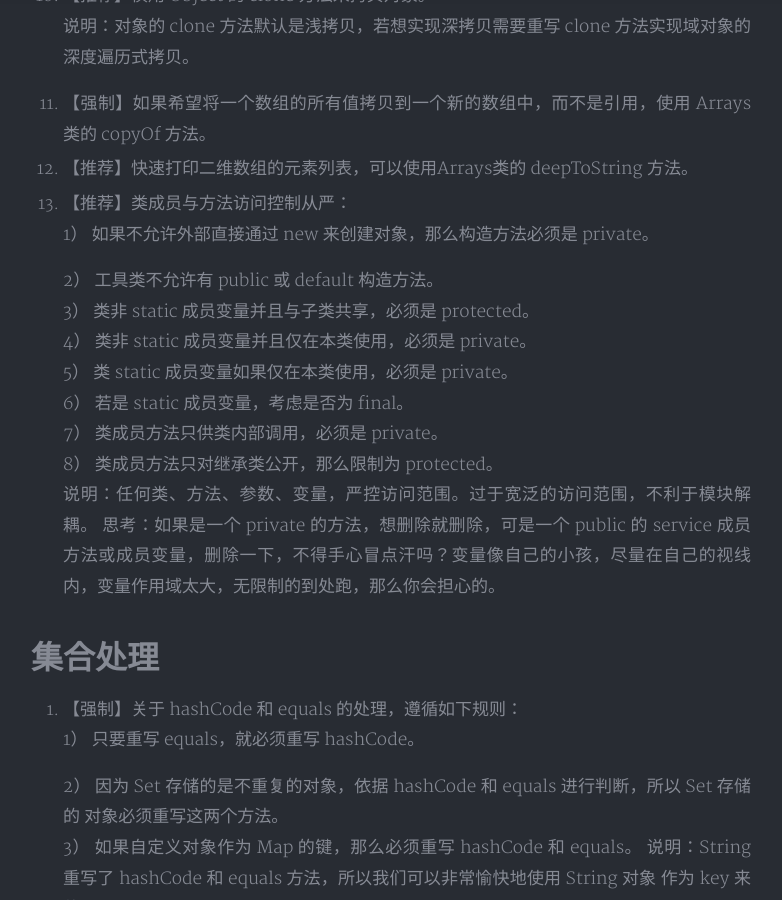
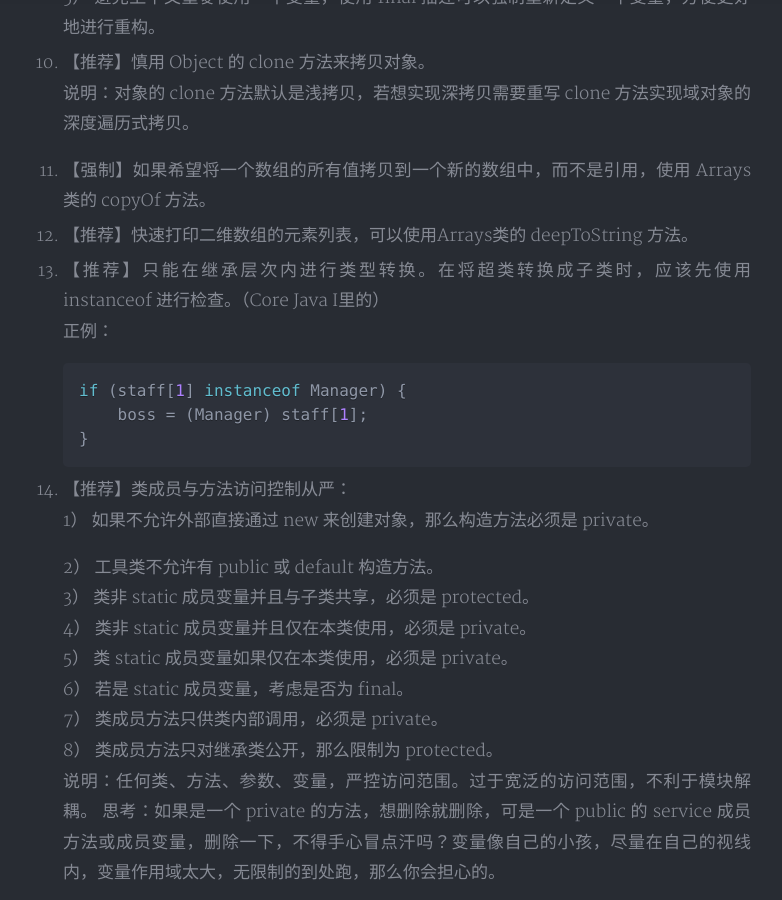
Before and after one commit to Coder-Leon/Coder-Leon.github.io, a Jekyll site: the page built from _posts/2018-06-07-java_specification.md, in a window 1280 px wide and 900 px high, scrolled down 2314 px. Shown: the whole window, without its empty margins (249-1031 px from the left). Built offline with Jekyll 4.4.1, drawn with Linux system fonts in a browser that asks for light colours; nearby versions of some CDN libraries; comment, search, counter and statistics services are not loaded; a style sheet for code colours, icons or effects is not loaded; some of the changed text lies outside the part shown.

````diff
--- a/_posts/2018-06-07-java_specification.md
+++ b/_posts/2018-06-07-java_specification.md
@@ -6,6 +6,8 @@ date: 2018-06-07
 categories: Java
 tags: Java
 ---
+
+> 有些要点是看其他书籍提到的，也一起记在这了。
 
 # 常量定义：
 
@@ -84,7 +86,17 @@ tags: Java
 
 12. 【推荐】快速打印二维数组的元素列表，可以使用Arrays类的 deepToString 方法。
 
-13. 【推荐】类成员与方法访问控制从严：
+13. 【推荐】只能在继承层次内进行类型转换。在将超类转换成子类时，应该先使用 instanceof 进行检查。（Core Java I里的）
+
+    正例：
+
+    ```JAVA
+    if (staff[1] instanceof Manager) {
+        boss = (Manager) staff[1];
+    }
+    ```
+
+14. 【推荐】类成员与方法访问控制从严：
 
     1） 如果不允许外部直接通过 new 来创建对象，那么构造方法必须是 private。
 
````
Also changed, not shown: _posts/2018-05-10-t_graduate.md (added, +22 -0 lines).
